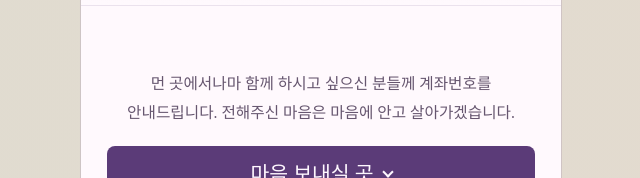
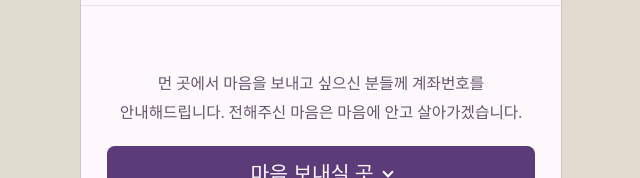
Before and after one commit to jewonj0620/wedding_invitation, a React (Vite) app: page / in a window 1280 px wide. Shown: the part 2859-3037 px from the top of the page, without its empty margins (319-959 px from the left). Built offline with nearby package versions, Linux system fonts and the light colour scheme.

Commit message:
check point #11 : update gift account wording

```diff
--- a/src/App.jsx
+++ b/src/App.jsx
@@ -434,7 +434,7 @@ function App() {
 
       <section className="gift section" aria-labelledby="gift-title">
         <p className="gift-intro">
-          먼 곳에서나마 함께 하시고 싶으신 분들께 계좌번호를 안내드립니다.
+          먼 곳에서 마음을 보내고 싶으신 분들께 계좌번호를 안내해드립니다.
           전해주신 마음은 마음에 안고 살아가겠습니다.
         </p>
         <button
```
